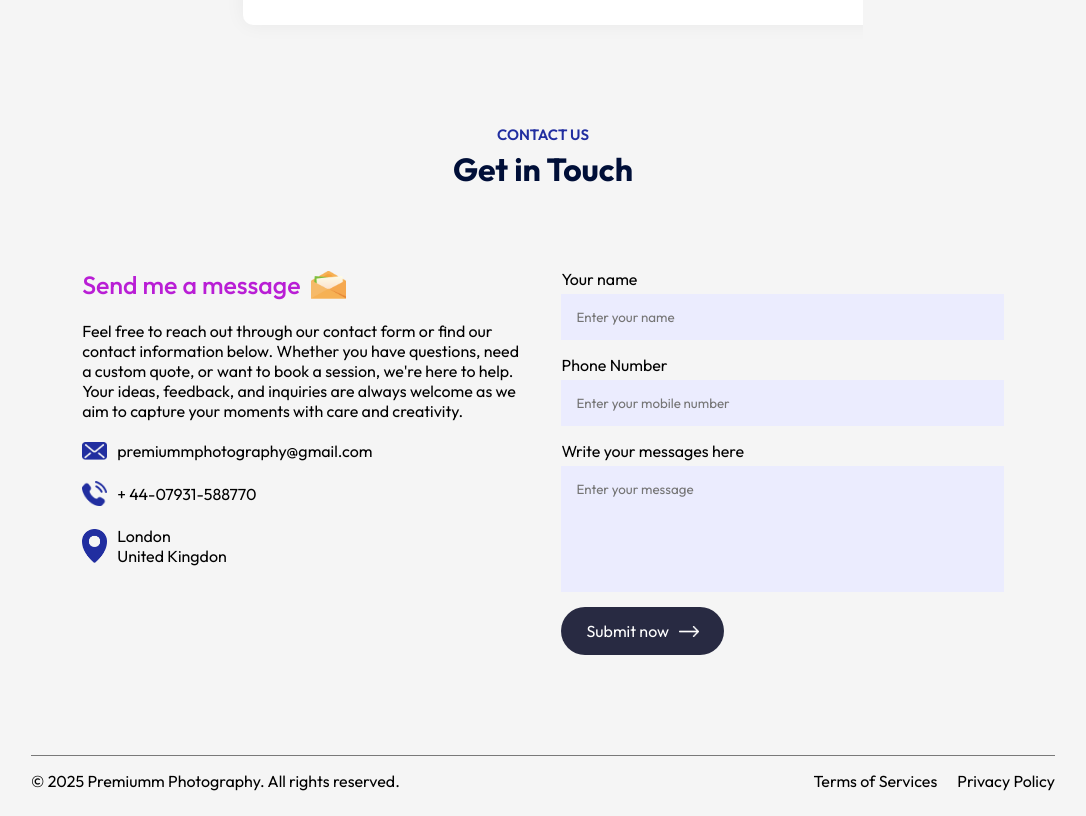
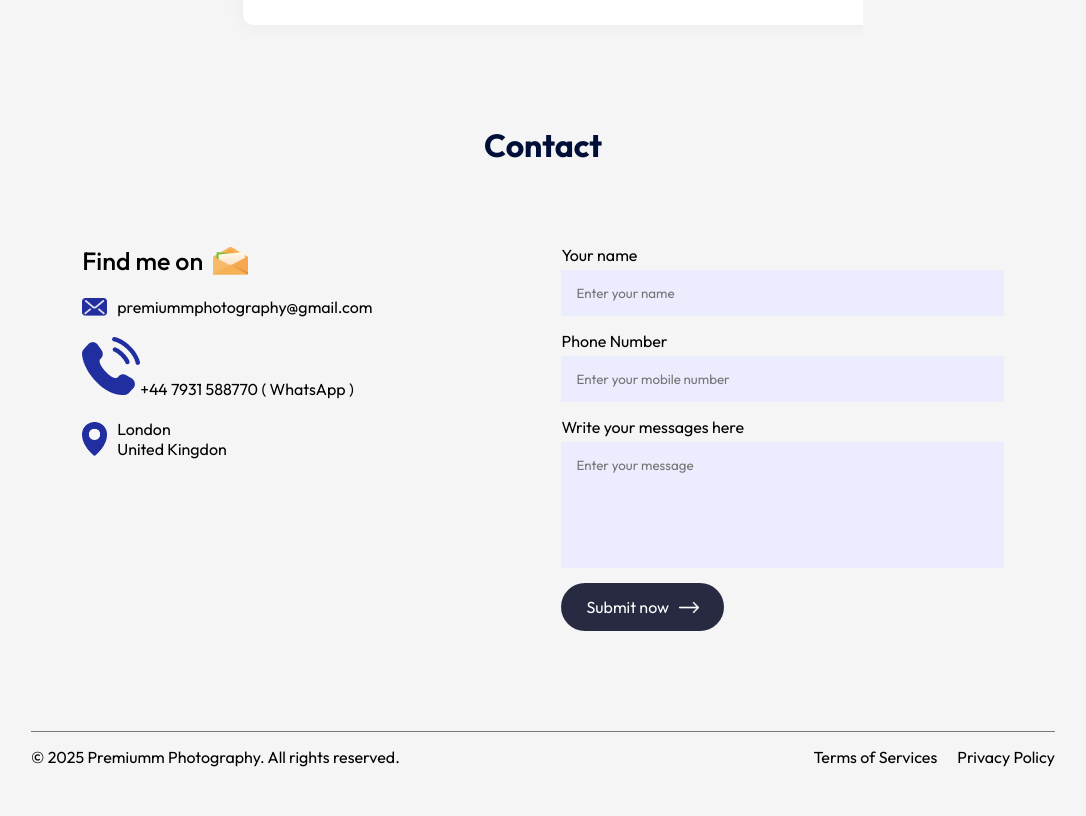
Before and after one commit to benattimj/premiummphoto, a React (Vite) app: page / in a window 1280 px wide. Shown: the part 3020-3836 px from the top of the page, without its empty margins (97-1183 px from the left). After the commit the page ends 3812 px from the top, so only its background shows below. Built offline with nearby package versions, Linux system fonts and the light colour scheme.

Commit message:
Fixing Contact

```diff
--- a/src/App.jsx
+++ b/src/App.jsx
@@ -28,7 +28,7 @@ const App = () => {
 
         <Title title=' Reviews'/>
         <Testimonials/>
-        <Title subTitle='Contact Us' title='Get in Touch'/>
+        <Title title='Contact'/>
         <Contact/>
         <Footer/>
      </div>
--- a/src/Components/Contact/Contact.css
+++ b/src/Components/Contact/Contact.css
@@ -10,7 +10,7 @@
     color: #000000;
 }
 .contact-col h3{
-    color: #b91ed5;
+    color: #000000;
     font-weight: 500;
     font-size: 25px;
     display: flex;
@@ -57,4 +57,10 @@
     .contact-col{
         padding: 20px;
     }
+
+    .contact-col ul li img {
+  width: 2px;   /* 👈 reduce from 25px */
+  height: 20px;  /* optional, to force consistent height */
+  margin-right: 10px;
 }
+}
--- a/src/Components/Contact/Contact.jsx
+++ b/src/Components/Contact/Contact.jsx
@@ -38,12 +38,17 @@ const Contact = () => {
   return (
     <div className='contact'>
       <div className="contact-col">
-        <h3>Send me a message <img src={msg_icon} alt="" /></h3>
-        <p>Feel free to reach out through our contact form or find our contact information below. Whether you have questions, need a custom quote, or want to book a session, we're here to help. Your ideas, feedback, and inquiries are always welcome as we aim to capture your moments with care and creativity.</p>
-        <ul>
+        <h3>Find me on<img src={msg_icon} alt="" /></h3>
+           <ul>
             <li><img src={mail_icon} alt="" /> premiummphotography@gmail.com</li>
-            <li><img src={phone_icon} alt="" />+ 44-07931-588770</li>
-            <li><img src={location_icon} alt="" /> London<br/> United Kingdon</li>
+             <img src={phone_icon} alt="WhatsApp" />
+            <a
+              href="https://wa.me/447931588770"
+              target="_blank"
+              rel="noopener noreferrer"
+            >
+              +44 7931 588770 ( WhatsApp )
+            </a><li><img src={location_icon} alt="" /> London<br/> United Kingdon</li>
         </ul>
       </div>
       <div className="contact-col">
```
Also changed, not shown: src/assets/gallery-12.jpeg (renamed from src/assets/gallery-12.png).
